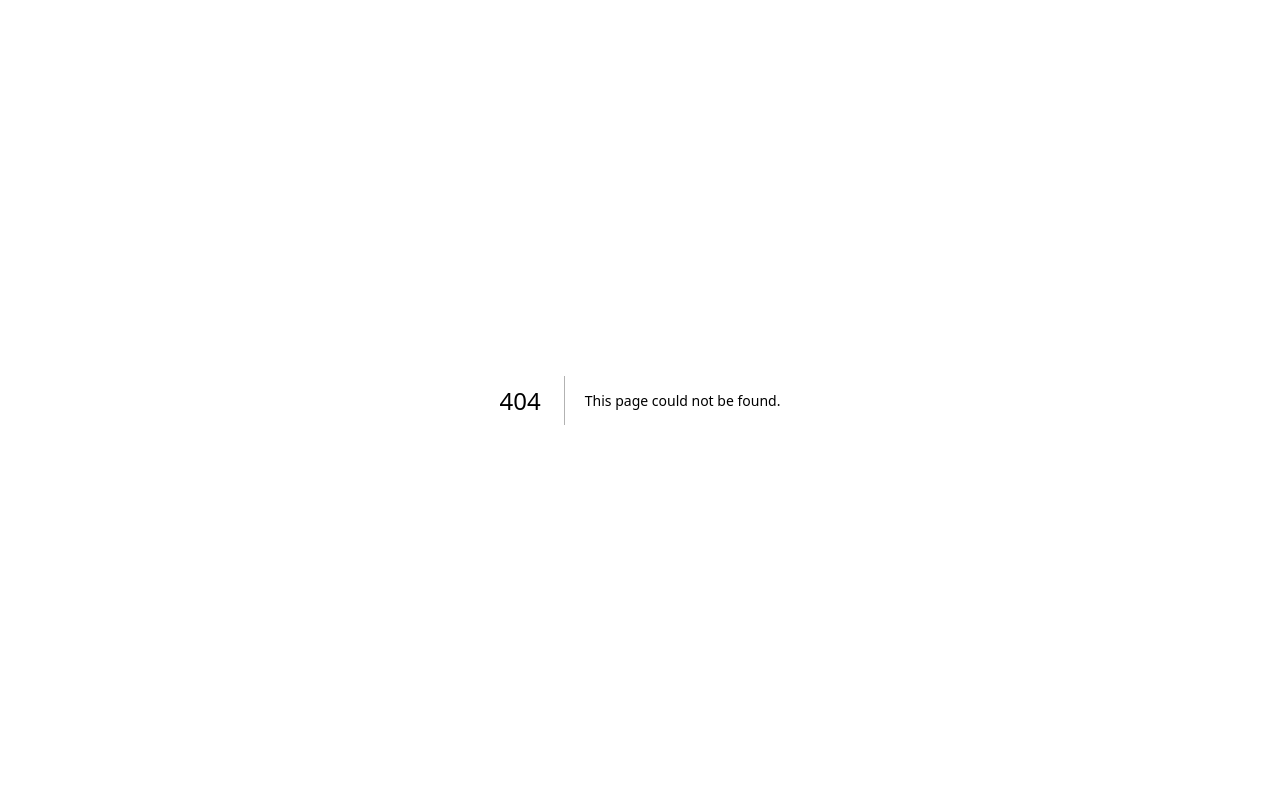
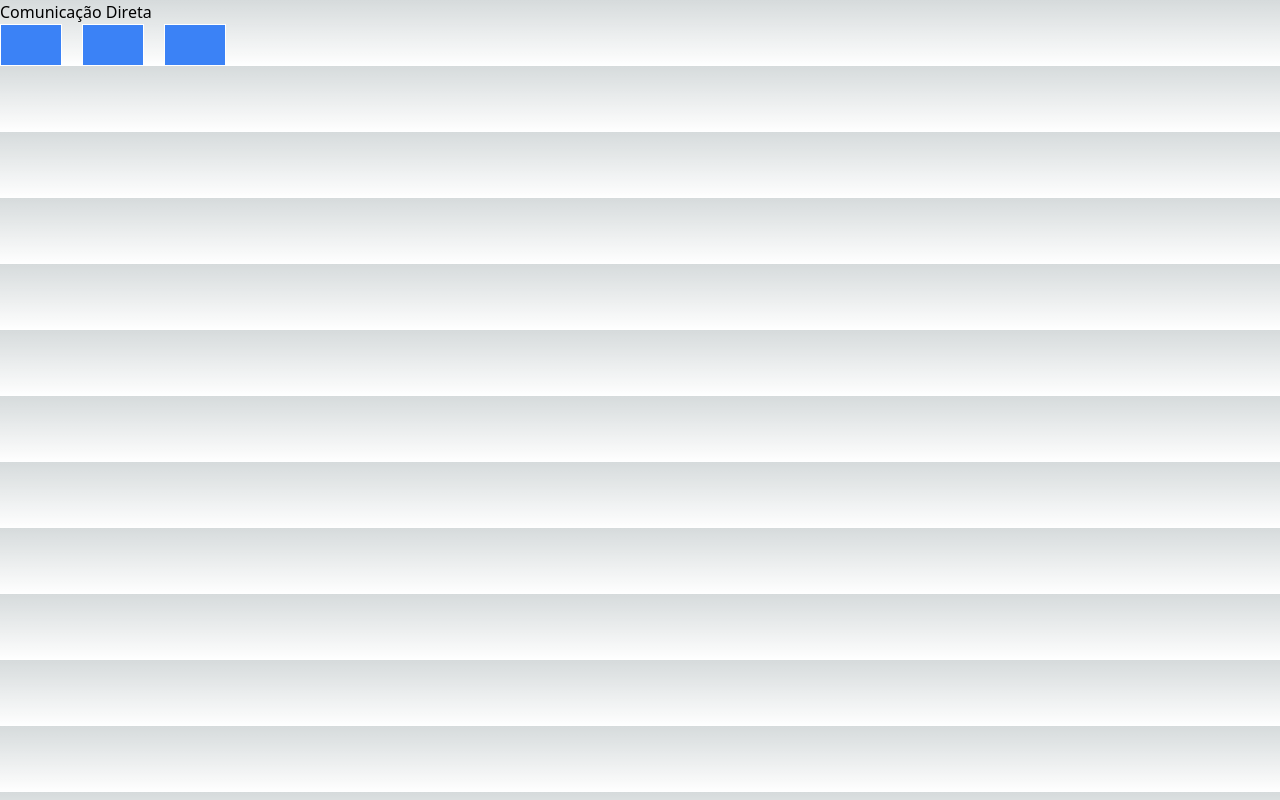
Before and after one commit to sheezarainbow9/react-next, a Next.js app: page /comunication/direta in a window 1280 px wide. Before the commit this address had no page. Built offline with nearby package versions, Linux system fonts and the light colour scheme.

Commit message:
comunicação entre componentes-direta

```diff
--- /dev/null
+++ b/src/components/comunicacao/direta/Avo.tsx
@@ -0,0 +1,11 @@
+import Pai from "./Pai"
+
+export default function Avo() {
+  return (
+    <div className="flex gap-5">
+      <Pai />
+      <Pai />
+      <Pai />
+    </div>
+  )
+}
--- /dev/null
+++ b/src/components/comunicacao/direta/Filho.tsx
@@ -0,0 +1,6 @@
+export default function Filho() {
+  return (
+    <div>
+    </div>
+  )
+}
--- /dev/null
+++ b/src/components/comunicacao/direta/Pai.tsx
@@ -0,0 +1,14 @@
+import Filho from "./Filho";
+
+export default function Pai() {
+  return (
+    <div
+      className={`
+      flex gap-5 bg-blue-500 text-white border border-white roundes-md p-5
+    `}
+    >
+      <Filho />
+      <Filho />
+    </div>
+  );
+}
--- /dev/null
+++ b/src/pages/comunication/direta.tsx
@@ -0,0 +1,10 @@
+import Avo from "@/components/comunicacao/direta/Avo";
+
+export default function PaginaDireta() {
+  return (
+    <div>
+      <h1>Comunicação Direta</h1>
+      <Avo />
+    </div>
+  )
+}
```
